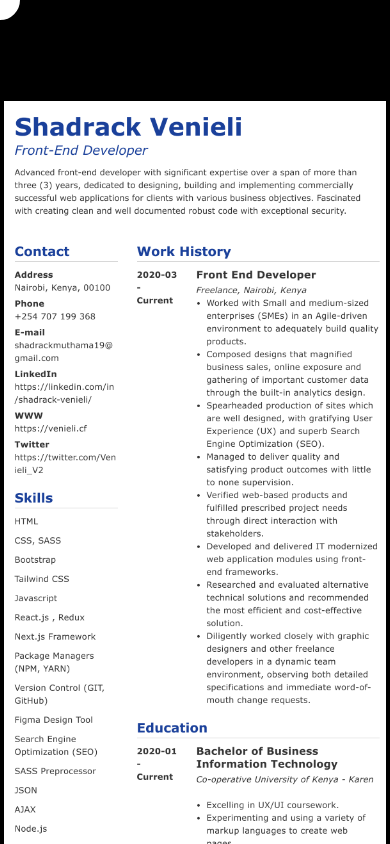
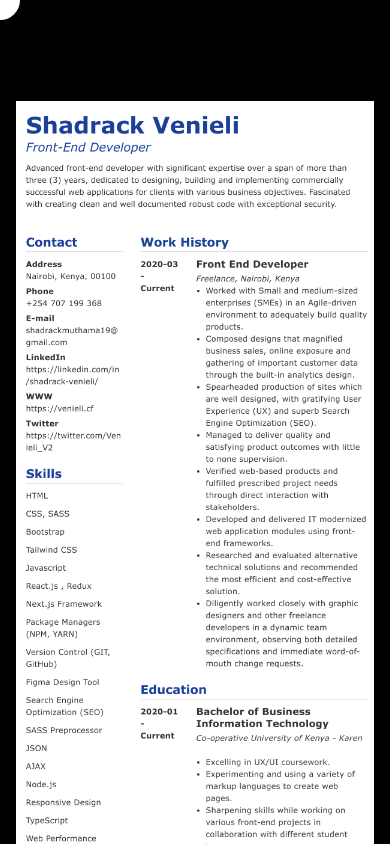
Before and after one commit to venielimuthama/venieli-portfolio, a React (Create React App) app: page /#/Resume in a window 390 px wide. Shown: the top 844 px of the page. Built offline with nearby package versions, Linux system fonts and the light colour scheme; a web font is replaced by a local one.

Commit message:
updated scss

```diff
--- a/src/mobile.scss
+++ b/src/mobile.scss
@@ -583,7 +583,7 @@
         width: 98% !important;
         min-height: 100vh;
         // border: 1px solid white;
-        margin: 12vh 1% 0vh 1% !important;
+        margin: 12vh 4% 0vh 4% !important;
     }
 
 
--- a/src/my.scss
+++ b/src/my.scss
@@ -1703,7 +1703,7 @@ html {
 .myResume-div {
   width: 60%;
   min-height: 100%;
-  margin: 20vh 20% 10vh 20%;
+  margin: 20vh 25% 10vh 25%;
 }
 
 .mypdficon {
--- a/src/tablet.scss
+++ b/src/tablet.scss
@@ -292,7 +292,7 @@
         min-height: 100vh;
         // border: 1px solid white;
         // margin: 20vh 20%;
-        margin: 15vh 10% 5vh 10%;
+        margin: 15vh 15% 5vh 15%;
     }
 
     //privacy
```
